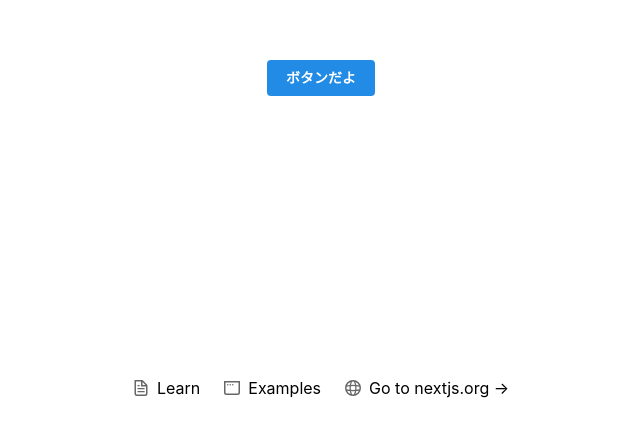
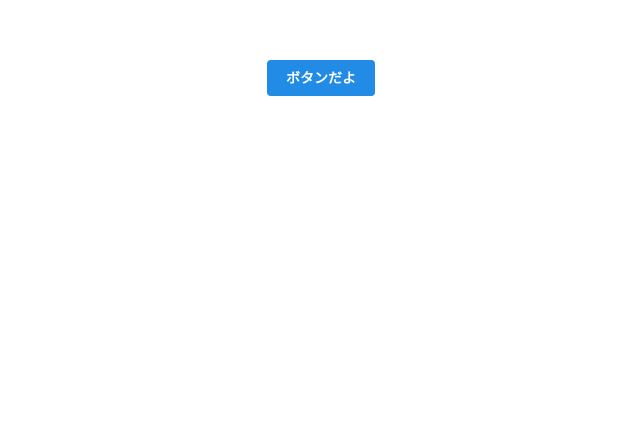
Before and after one commit to kohei-frontend/waholi-base, a Next.js app: page / in a window 1280 px wide. Shown: the part 322-758 px from the top of the page, without its empty margins (319-959 px from the left). Built offline with nearby package versions, Linux system fonts and the light colour scheme.

Commit message:
delete: 初期のフッターを削除

```diff
--- a/app/page.tsx
+++ b/app/page.tsx
@@ -7,35 +7,6 @@
 			<main className="flex flex-col gap-8 row-start-2 items-center sm:items-start">
 				<Button variant="filed">ボタンだよ</Button>
 			</main>
-			<footer className="row-start-3 flex gap-6 flex-wrap items-center justify-center">
-				<a
-					className="flex items-center gap-2 hover:underline hover:underline-offset-4"
-					href="https://nextjs.org/learn?utm_source=create-next-app&utm_medium=appdir-template-tw&utm_campaign=create-next-app"
-					target="_blank"
-					rel="noopener noreferrer"
-				>
-					<Image aria-hidden src="/file.svg" alt="File icon" width={16} height={16} />
-					Learn
-				</a>
-				<a
-					className="flex items-center gap-2 hover:underline hover:underline-offset-4"
-					href="https://vercel.com/templates?framework=next.js&utm_source=create-next-app&utm_medium=appdir-template-tw&utm_campaign=create-next-app"
-					target="_blank"
-					rel="noopener noreferrer"
-				>
-					<Image aria-hidden src="/window.svg" alt="Window icon" width={16} height={16} />
-					Examples
-				</a>
-				<a
-					className="flex items-center gap-2 hover:underline hover:underline-offset-4"
-					href="https://nextjs.org?utm_source=create-next-app&utm_medium=appdir-template-tw&utm_campaign=create-next-app"
-					target="_blank"
-					rel="noopener noreferrer"
-				>
-					<Image aria-hidden src="/globe.svg" alt="Globe icon" width={16} height={16} />
-					Go to nextjs.org →
-				</a>
-			</footer>
 		</div>
 	);
 }
```
